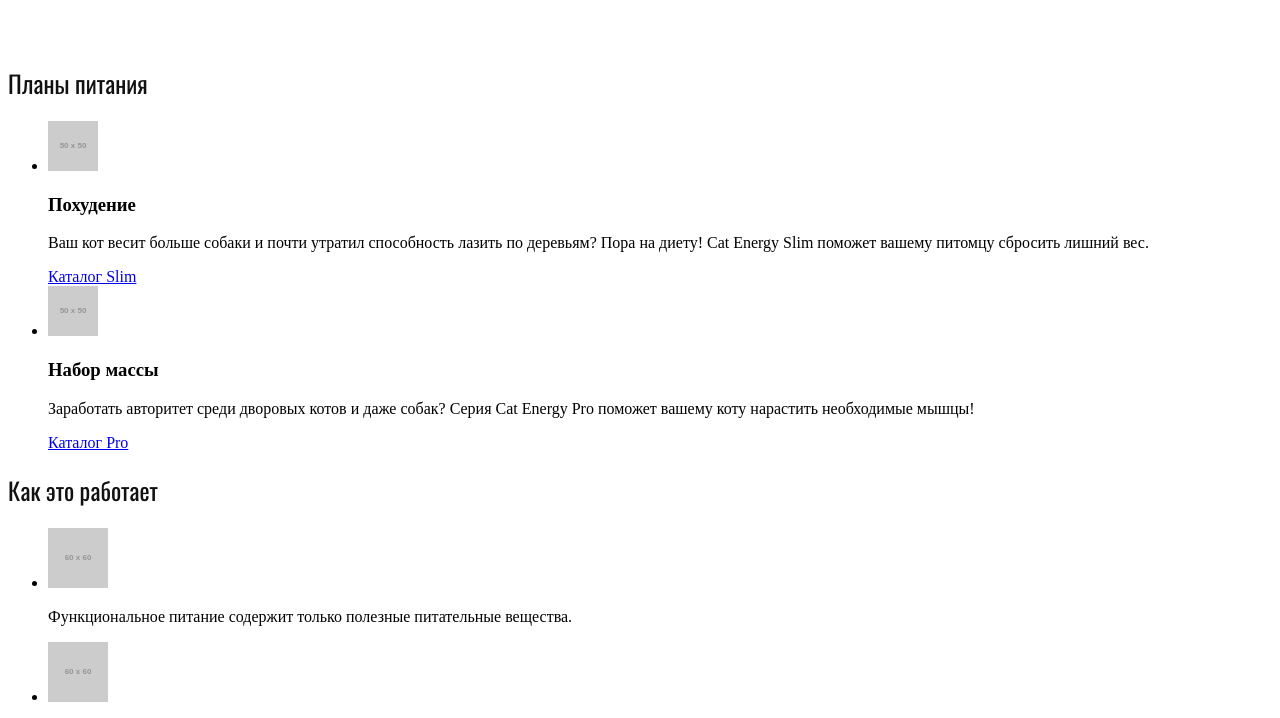
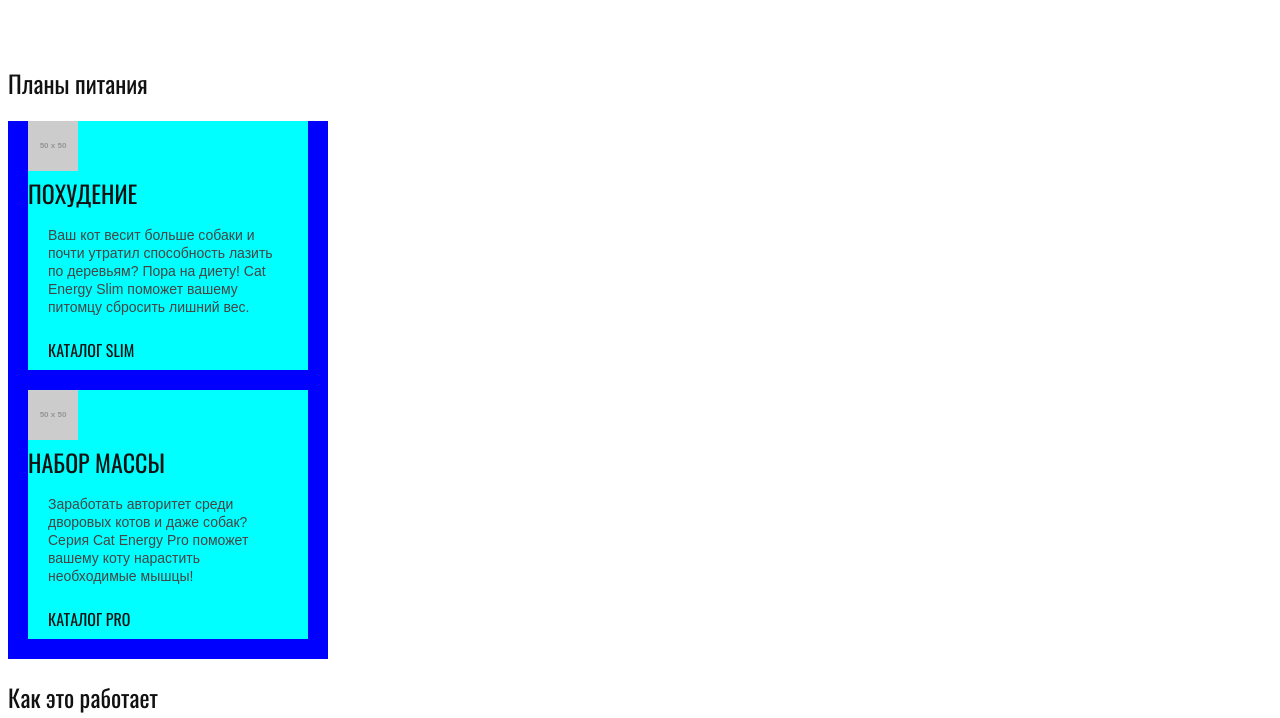
Before and after one commit to nl-kaidzen/949739-cat-energy-16, a website: page source/index.html in a window 1280 px wide. Shown: the part 593-1311 px from the top of the page. Drawn offline with nearby package versions, Linux system fonts and the light colour scheme; files that its build step writes are made by us from their sources; placeholder pictures from the web are drawn by us.

Commit message:
Some Blocks and sync with second computer

```diff
--- a/source/index.html
+++ b/source/index.html
@@ -38,18 +38,22 @@
       <h2 class="heading  plans__heading  visually-hidden">Планы питания</h2>
       <ul class="plans__list">
         <li class="plans__item">
-          <img src="http://placehold.it/50x50" alt="Иконка худеющего кота" class="plans__logo" width="50" height="50">
-          <h3 class="plans__title">Похудение</h3>
-          <p class="plans__discription">Ваш кот весит больше собаки и почти утратил способность лазить по деревьям? Пора
+          <div class="plans-card plans__card">
+          <img src="http://placehold.it/50x50" alt="Иконка худеющего кота" class="plans-card__logo" width="50" height="50">
+          <h3 class="heading  plans-card__title">Похудение</h3>
+          <p class="plans-card__discription">Ваш кот весит больше собаки и почти утратил способность лазить по деревьям? Пора
             на диету! Cat Energy Slim поможет вашему питомцу сбросить лишний вес.</p>
-          <a href="catalog.html" class="plans__link">Каталог Slim</a>
+          <a href="catalog.html" class="button  plans-card__link">Каталог Slim</a>
+        </div>
         </li>
         <li class="plans__item">
-          <img src="http://placehold.it/50x50" alt="Иконка кота на массе" class="plans__logo" width="50" height="50">
-          <h3 class="plans__title">Набор массы</h3>
-          <p class="plans__discription">Заработать авторитет среди дворовых котов и даже собак?
+          <div class="plans-card plans__card">
+          <img src="http://placehold.it/50x50" alt="Иконка кота на массе" class="plans-card__logo" width="50" height="50">
+          <h3 class="heading  plans-card__title">Набор массы</h3>
+          <p class="plans-card__discription">Заработать авторитет среди дворовых котов и даже собак?
             Серия Cat Energy Pro поможет вашему коту нарастить необходимые мышцы!</p>
-          <a href="catalog.html" class="plans__link">Каталог Pro</a>
+          <a href="catalog.html" class="button  plans-card__link">Каталог Pro</a>
+          </div>
         </li>
       </ul>
     </section>
--- /dev/null
+++ b/source/less/blocks/plans-card.less
@@ -0,0 +1,34 @@
+.plans-card {
+  .zero-margin();
+  width: 280px;
+  display: block;
+  justify-content: flex-start;
+  flex-direction: column;
+  background-color: aqua;
+
+  &__title {
+    .zero-margin();
+    text-transform: uppercase;
+    font-size: 24px;
+    line-height: 1.54;
+    color: @heading-color;
+  }
+
+  &__discription {
+    font-family: @font-arial;
+    font-size: 14px;
+    line-height: 1.29;
+    color: @text-color;
+    margin-left: 20px;
+    margin-right: 20px;
+  }
+
+  &__link {
+    font-size: 16px;
+    padding-left: 20px;
+    color: @heading-color;
+    background-color: transparent;
+    justify-content: flex-start;
+    box-sizing: border-box;
+  }
+}
--- /dev/null
+++ b/source/less/blocks/plans.less
@@ -0,0 +1,29 @@
+.plans {
+  display: flex;
+  width: 320px;
+  justify-content: flex-start;
+  flex-direction: column;
+
+  &__list {
+    .zero-margin();
+    list-style: none;
+    display: flex;
+    width: 100%;
+    flex-direction: column;
+    justify-content: flex-start;
+    background-color: blue;
+  }
+
+  &__item {
+    .zero-margin();
+    background-color: yellow;
+    margin-right: 20px;
+    margin-left: 20px;
+    margin-bottom: 20px;
+  }
+
+  &__card {
+    margin-left: auto;
+    margin-right: auto;
+  }
+}
--- a/source/less/general/common.less
+++ b/source/less/general/common.less
@@ -3,3 +3,7 @@
   font-family: @font-oswald-r;
   color: @heading-color;
 }
+
+html {
+  box-sizing: border-box;
+}
--- a/source/less/style.less
+++ b/source/less/style.less
@@ -3,6 +3,8 @@
 @import "general/variables.less";
 @import "general/common.less";
 /*_____Import Blocks below_____*/
+@import "blocks/button.less";
 @import "blocks/promo.less";
-@import "blocks/button.less";
+@import "blocks/plans.less";
+@import "blocks/plans-card.less";
 @import "blocks/page-footer.less";
```
